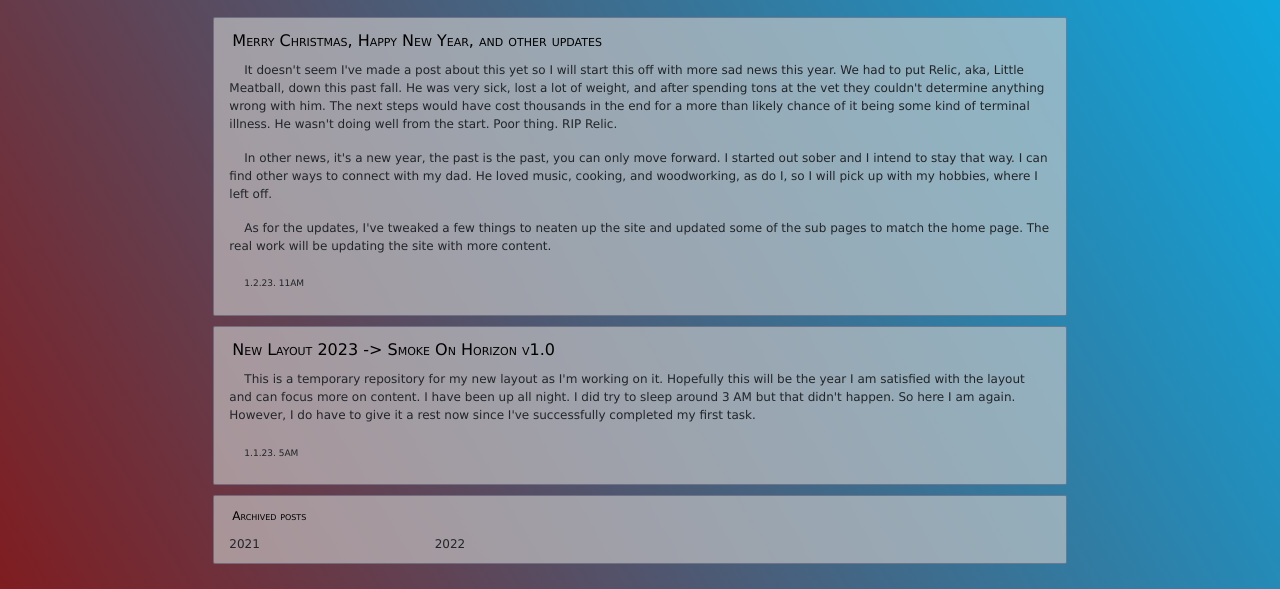
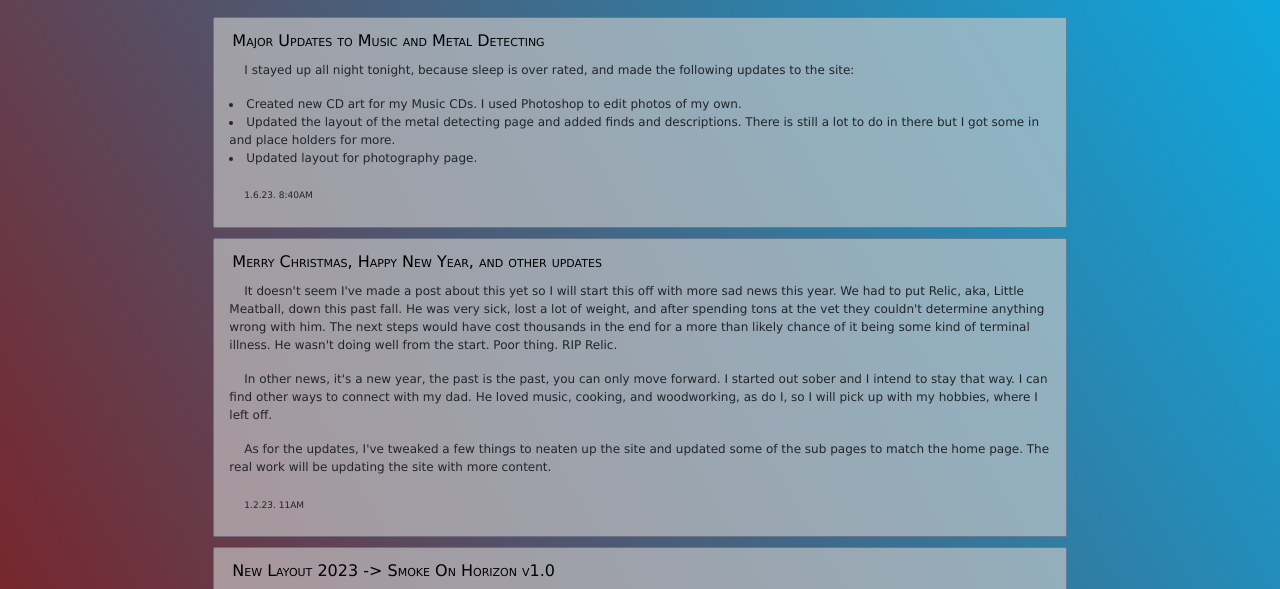
Before and after one commit to Infusca/sohv1.0, a plain HTML site: page index.html in a window 1280 px wide. Shown: the part 57-646 px from the top of the page. Drawn offline with nearby package versions, Linux system fonts and the light colour scheme.

Commit message:
new post regarding recent changes and updates

```diff
--- a/index.html
+++ b/index.html
@@ -35,6 +35,16 @@
 <!-- * * * * * MAIN CONTENT * * * * * MAIN CONTENT * * * * * MAIN CONTENT * * * * * MAIN CONTENT * * * * * MAIN CONTENT * * * * * -->
 
       <main class="row">
+
+        <article class="post content col-8">
+          <h6> Major Updates to Music and Metal Detecting </h6>
+          <p> I stayed up all night tonight, because sleep is over rated, and made the following updates to the site:
+            <li> Created new CD art for my Music CDs. I used Photoshop to edit photos of my own. </li>
+            <li> Updated the layout of the metal detecting page and added finds and descriptions. There is still a lot to do in there but I got some in and place holders for more. </li>
+            <li> Updated layout for photography page. </li>
+          </p>
+          <p> <sub>1.6.23. 8:40AM</sub> </p>
+        </article>
 
         <article class="post content col-8">
           <h6> Merry Christmas, Happy New Year, and other updates </h6>
```
